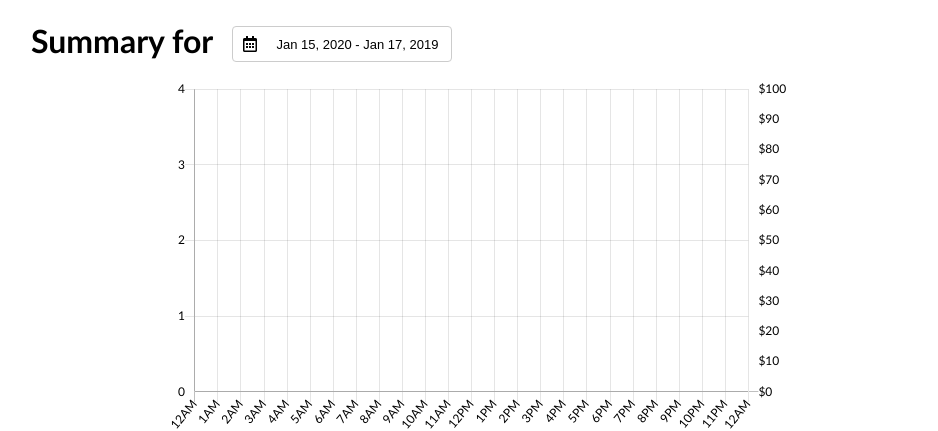
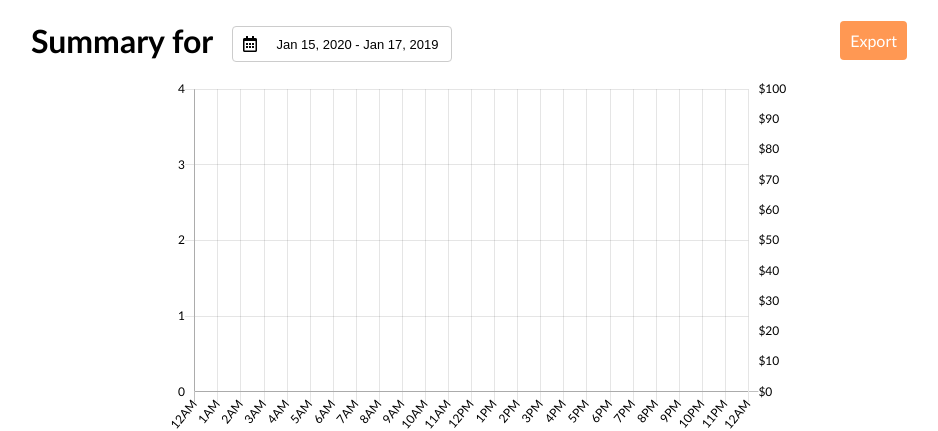
Before and after one commit to mlavrent/TeamManager, a Django app: page /purchase-requests/summary/ in a window 1280 px wide. Shown: the part 72-503 px from the top of the page, without its empty margins (161-1099 px from the left). Run offline with Django 3.2, Linux system fonts and the light colour scheme; a user stored in the database is signed in; tables that the repository leaves empty hold one stand-in row (values such as "Sample post"); some libraries are stand-ins or nearby versions.

Commit message:
Readd export button

```diff
--- a/purchaseRequests/static/purchaseRequests/css/summary.css
+++ b/purchaseRequests/static/purchaseRequests/css/summary.css
@@ -48,6 +48,19 @@ input[type="text"] {
 }
 
 
+#export-btn {
+    display: block;
+    float: right;
+    margin: 21px 20px 21px 0;
+    padding: 10px;
+    text-decoration: none;
+    color: white;
+    background-color: #4caf50;
+    border-radius: 4px;
+}
+
+
+
 #chart-div {
     margin: auto;
     height: 350px;
--- a/purchaseRequests/templates/purchaseRequests/summary.html
+++ b/purchaseRequests/templates/purchaseRequests/summary.html
@@ -29,6 +29,9 @@
                        readonly>
                 <i class="far fa-calendar-alt"></i>
             </div>
+            <a id="export-btn" href="{% url 'purchaseRequests:export' %}" style="background-color:{{ theme_color }}">
+                Export
+            </a>
         </div>
         <script type="text/javascript">{% include './summary_range.js' %}</script>
 
--- a/purchaseRequests/views.py
+++ b/purchaseRequests/views.py
@@ -276,6 +276,7 @@ def summary(request):
         'earliest_req': earliest_req_time.strftime(db_format),
         'start_date': start_time.strftime(db_format),
         'end_date': end_time.strftime(db_format),
+        'theme_color': settings.THEME_COLOR,
     }
     return render(request, "purchaseRequests/summary.html", context)
 
```
